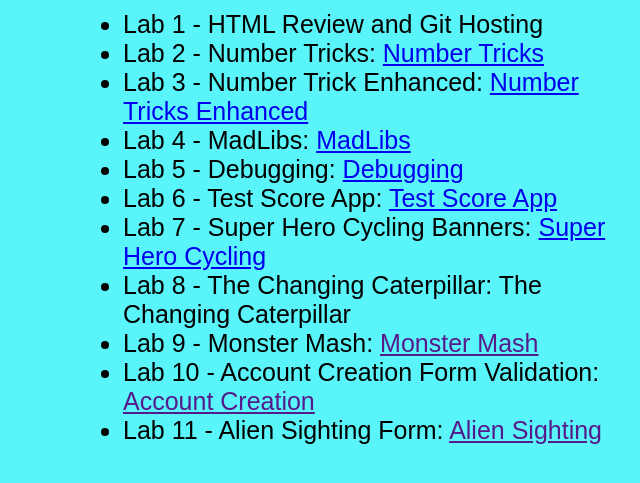
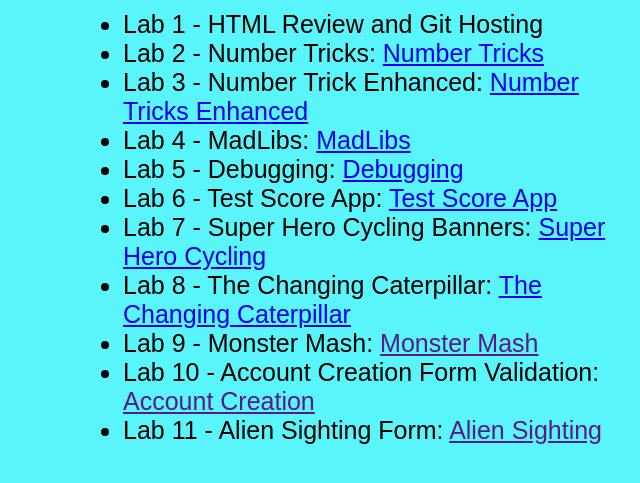
Before and after one commit to nmahern/HTML-Review-and-Git-Hosting, a plain HTML site: page index.html in a window 1280 px wide. Shown: the part 293-776 px from the top of the page, without its empty margins (320-960 px from the left). Drawn offline with Linux system fonts and the light colour scheme.

Commit message:
Update index.html

```diff
--- a/index.html
+++ b/index.html
@@ -24,7 +24,7 @@
 <li> Lab 5 - Debugging: <a href="https://nmahern.github.io/Lab-6-Debugging/">Debugging</a> </li>
 <li> Lab 6 - Test Score App: <a href="https://nmahern.github.io/Lab-7--Test-Score-App-Enhanced-/">Test Score App</a> </li>
 <li> Lab 7 - Super Hero Cycling Banners: <a href="https://nmahern.github.io/Lab-8---Super-Hero-Cycling-Banners/">Super Hero Cycling</a> </li>
-<li> Lab 8 - The Changing Caterpillar: <a https://nmahern.github.io/Lab-9-The-Changing-Caterpillar/>The Changing Caterpillar</a> </li>
+<li> Lab 8 - The Changing Caterpillar: <a href="https://nmahern.github.io/Lab-9-The-Changing-Caterpillar/">The Changing Caterpillar</a> </li>
 <li> Lab 9 - Monster Mash: <a href="">Monster Mash</a> </li>
 <li> Lab 10 - Account Creation Form Validation:  <a href="">Account Creation</a> </li>
 <li> Lab 11 - Alien Sighting Form:  <a href="">Alien Sighting</a> </li>
```
